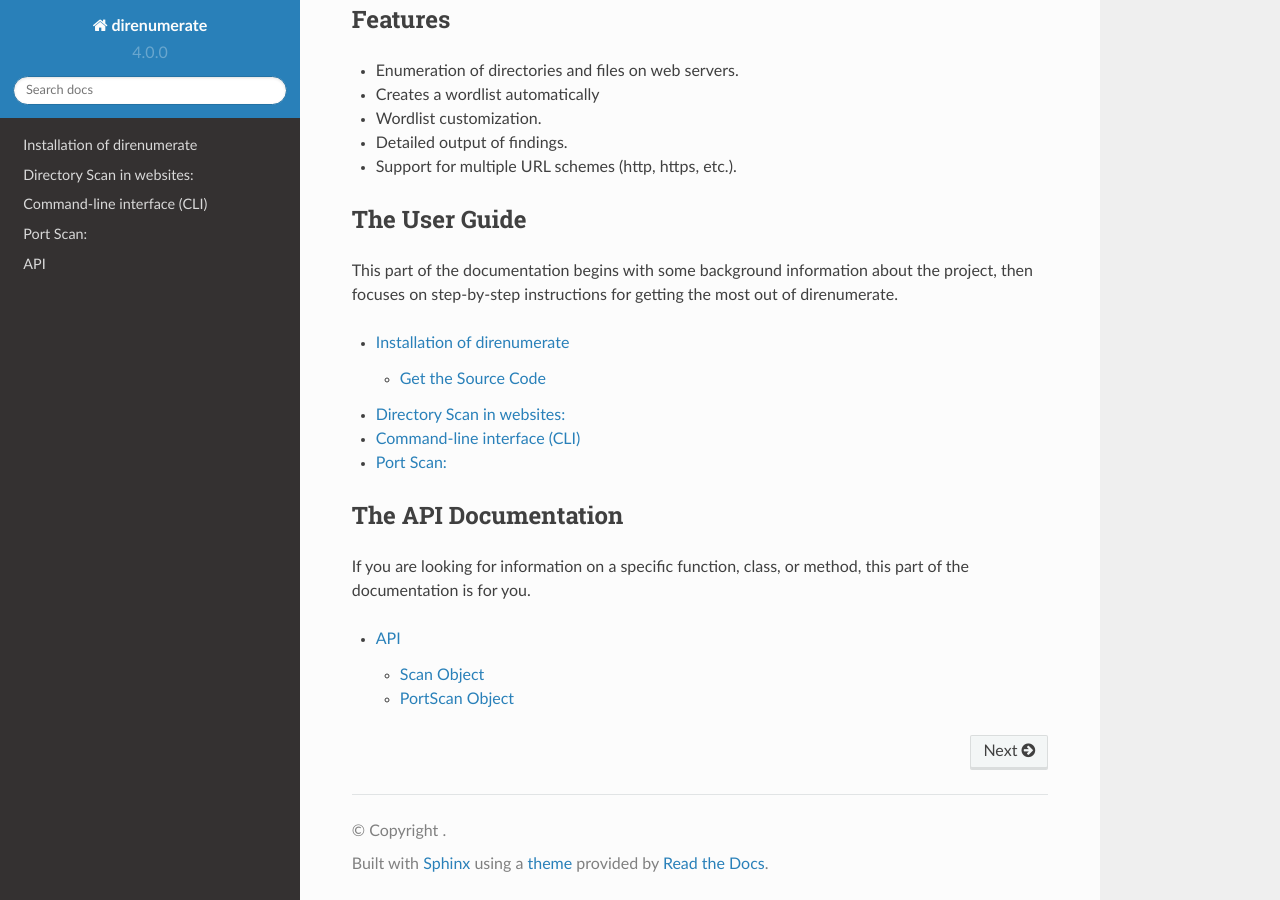
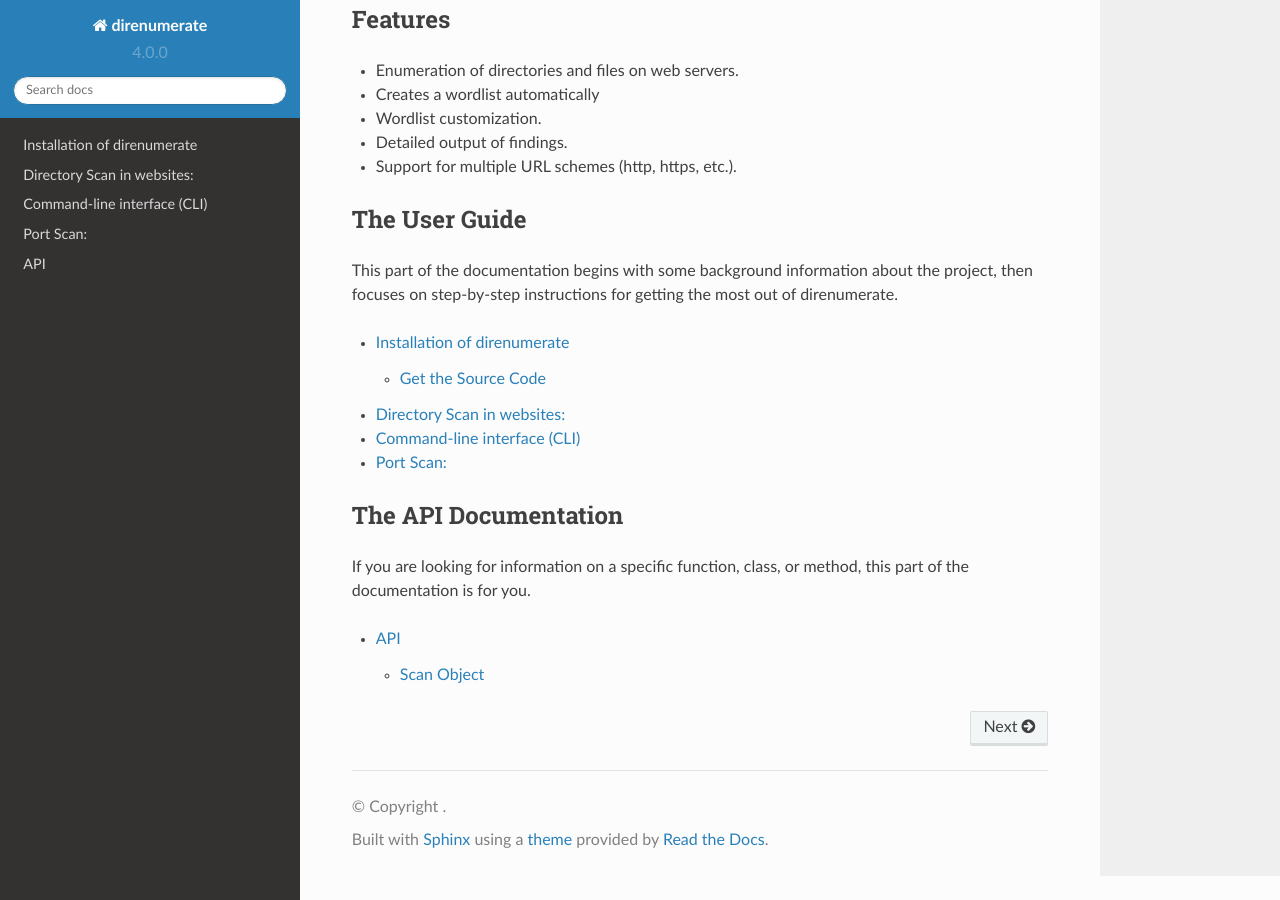
Before and after one commit to JuanBindez/direnumerate, a Sphinx documentation site: the page built from docs/index.rst, in a window 1280 px wide and 900 px high, scrolled down 584 px. Built offline with Sphinx 7.4.7 and the Read the Docs theme 2.0.0, drawn with Linux system fonts in a browser that asks for light colours.

Commit message:
update docs

```diff
--- a/docs/api.rst
+++ b/docs/api.rst
@@ -12,10 +12,3 @@ Scan Object
 .. autoclass:: Scan
    :members:
    :inherited-members:
-
-PortScan Object
----------------
-
-.. autoclass:: PortScan
-   :members:
-   :inherited-members:
```
Also changed, not shown: 1 other file.
